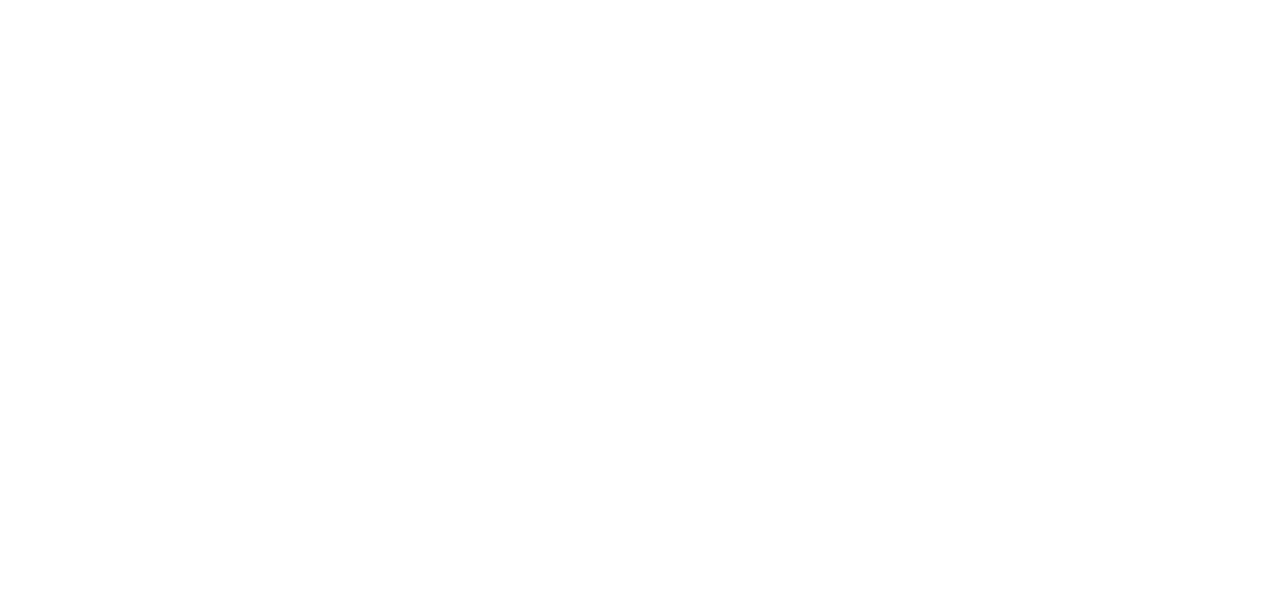
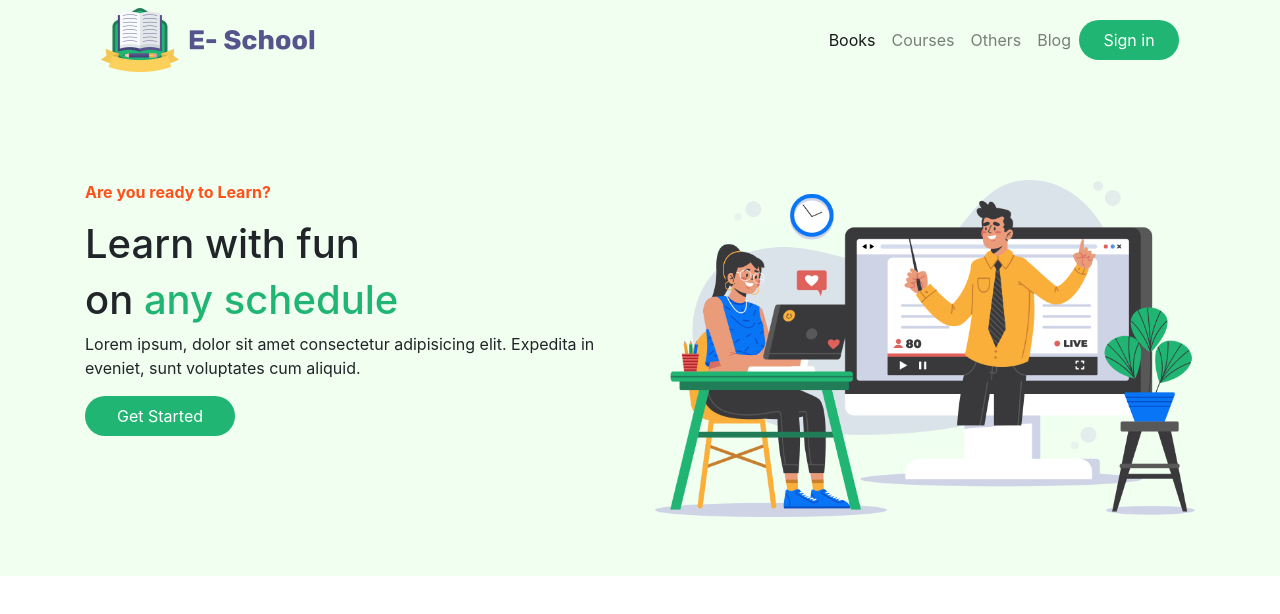
Before and after one commit to Shovon13/e-school, a plain HTML site: page index.html in a window 1280 px wide. Drawn offline with nearby package versions, Linux system fonts and the light colour scheme.

Commit message:
added more

```diff
--- a/index.html
+++ b/index.html
@@ -4,9 +4,58 @@
     <meta charset="UTF-8">
     <meta name="viewport" content="width=device-width, initial-scale=1.0">
     <title>E-School</title>
+    <link rel="stylesheet" href="https://cdn.jsdelivr.net/npm/bootstrap@4.5.3/dist/css/bootstrap.min.css" integrity="sha384-TX8t27EcRE3e/ihU7zmQxVncDAy5uIKz4rEkgIXeMed4M0jlfIDPvg6uqKI2xXr2" crossorigin="anonymous">
     <link rel="stylesheet" href="style.css">
 </head>
 <body>
+    <!--first section start-->
+    <section class="bg-color">
+        <div class="container">
+            <!--Navbar start-->
+            <nav class="navbar navbar-expand-lg navbar-light">
+                <img class="logo" src="images/ICON/Logo.png" alt="">
+                <button class="navbar-toggler" type="button" data-toggle="collapse" data-target="#navbarNavAltMarkup" aria-controls="navbarNavAltMarkup" aria-expanded="false" aria-label="Toggle navigation">
+                    <span class="navbar-toggler-icon"></span>
+                  </button>
+                <div class="collapse navbar-collapse justify-content-end" id="navbarNavAltMarkup">
+                  <div class="navbar-nav">
+                    <a class="nav-link active" href="#">Books <span class="sr-only">(current)</span></a>
+                    <a class="nav-link" href="#">Courses</a>
+                    <a class="nav-link" href="#">Others</a>
+                    <a class="nav-link" href="#">Blog</a>
+                    <a class="nav-link" id="sign-in" href="#">Sign in</a>
+                  </div>
+                </div>
+              </nav>
+              <!--Navbar end-->
+        </div>
+        <div class="container">
+            <div class="row">
+                <div class="col-md-6">
+                    <p class="ready-to-learn">Are you ready to Learn?</p>
+                    <h1>Learn with fun</h1>
+                    <h1>on <span class="any-schedule">any schedule</span></h1>
+                    <p>Lorem ipsum, dolor sit amet consectetur adipisicing elit. Expedita in eveniet, sunt voluptates cum aliquid.</p>
+                    <button class="get-started">Get Started</button>
+                </div>
+                <div class="col-md-6">
+                    <img class="w-100" src="images/Photos/Illustration.png" alt="">
+                </div>
+            </div>
+        </div>
+    </section>
 
+
+    <!--second section-->
+    <section></section>
+
+
+
+
+
+
+    <script src="https://code.jquery.com/jquery-3.5.1.slim.min.js" integrity="sha384-DfXdz2htPH0lsSSs5nCTpuj/zy4C+OGpamoFVy38MVBnE+IbbVYUew+OrCXaRkfj" crossorigin="anonymous"></script>
+    <script src="https://cdn.jsdelivr.net/npm/popper.js@1.16.1/dist/umd/popper.min.js" integrity="sha384-9/reFTGAW83EW2RDu2S0VKaIzap3H66lZH81PoYlFhbGU+6BZp6G7niu735Sk7lN" crossorigin="anonymous"></script>
+    <script src="https://cdn.jsdelivr.net/npm/bootstrap@4.5.3/dist/js/bootstrap.min.js" integrity="sha384-w1Q4orYjBQndcko6MimVbzY0tgp4pWB4lZ7lr30WKz0vr/aWKhXdBNmNb5D92v7s" crossorigin="anonymous"></script>
 </body>
 </html>
--- a/style.css
+++ b/style.css
@@ -0,0 +1,40 @@
+body{
+    margin: 0;
+}
+.container{
+    margin-bottom: 100px;
+}
+.logo{
+    width: 20%;
+}
+.nav-link{
+    color: black;
+}
+.bg-color{
+    background: #F0FFF0;
+    height: 576px;
+}
+#sign-in{
+    color: white;
+    background: #21B573;
+    width: 100px;
+    height: 40px;
+    border-radius: 30px;
+    text-align: center;
+}
+.get-started{
+    color: white;
+    background: #21B573;
+    width: 150px;
+    height: 40px;
+    border: none;
+    border-radius: 35px;
+    text-align: center;
+}
+.any-schedule{
+    color: #21B573;
+}
+.ready-to-learn{
+    color: #FD511A;
+    font-weight: 700;
+}
```
